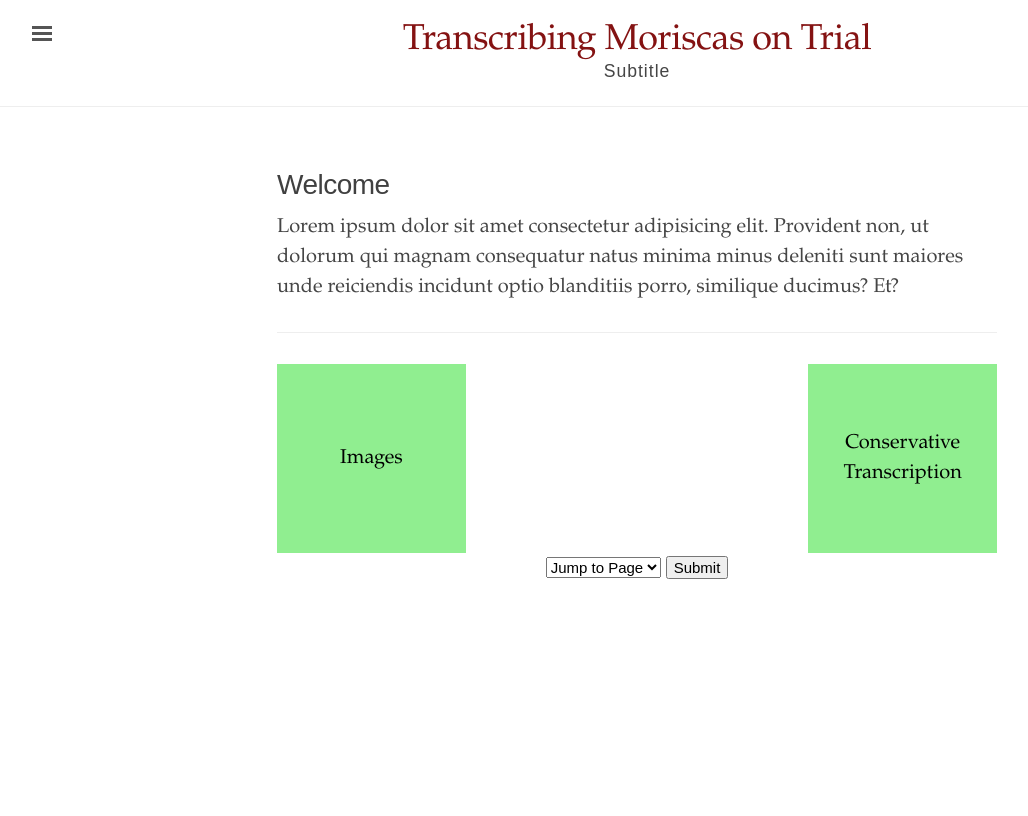
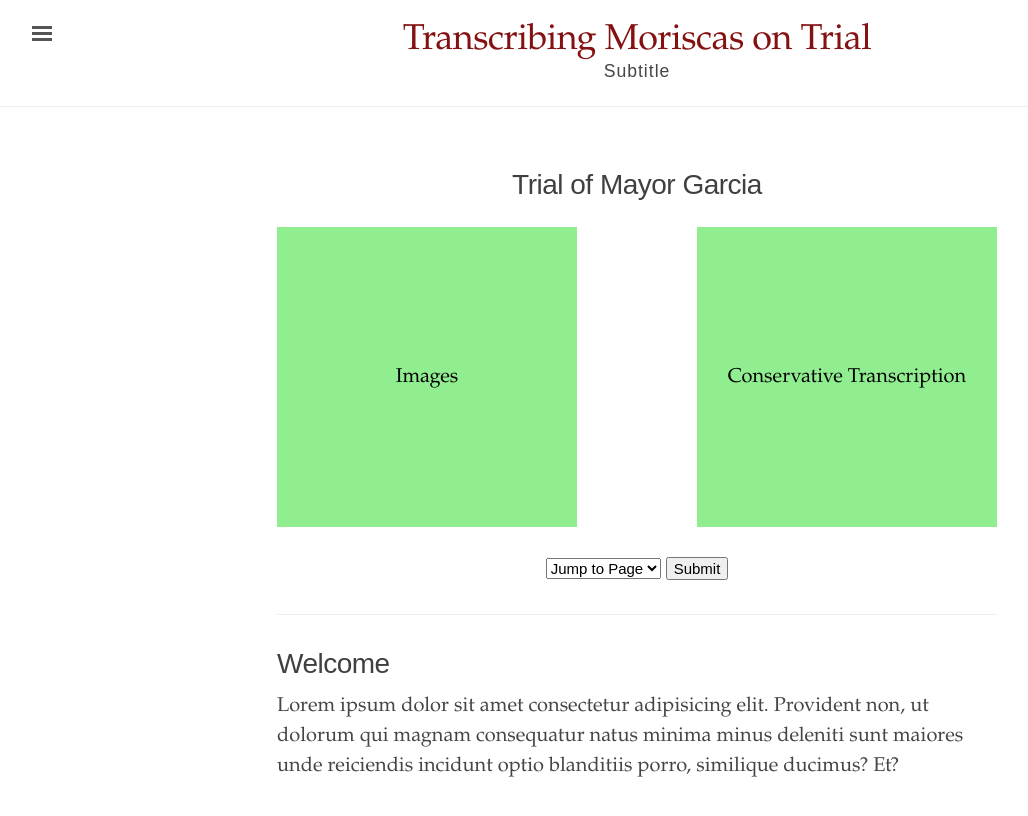
Before and after one commit to digbmc/moriscos-daimel, a Jekyll site: the page built from index.html, in a window 1280 px wide. Shown: the top 816 px of the page, without its empty margins (3-1031 px from the left). Built offline with Jekyll 4.4.1, drawn with Linux system fonts in a browser that asks for light colours.

Commit message:
Changed home page layout and added title.

```diff
--- a/_sass/_ed.scss
+++ b/_sass/_ed.scss
@@ -809,6 +809,12 @@ li.prose-indent {
 }
 
 /*Niko's edits*/
+
+.m_garcia_trial h1 {
+  text-align: center;
+  margin-bottom: 25px;
+}
+
 div.editions {
   display: flex;
   justify-content: space-between;
@@ -824,8 +830,8 @@ div.editions a {
   justify-content: center;
   align-items: center;
 
-  height: 9.44em;
-  width: 9.44em;
+  height: 15em;
+  width: 15em;
   background-color: lightgreen;
 }
 .box span {
@@ -839,4 +845,5 @@ div.editions a {
 
 #jump_pg, input[type = "button"] {
   font-size: 15px;
+  margin-top: 2em;
 }
--- a/index.html
+++ b/index.html
@@ -2,16 +2,9 @@
 layout: default
 title: Home
 ---
-<div class="introduction">
-  <h1>Welcome</h1>
 
-<p>
-  Lorem ipsum dolor sit amet consectetur adipisicing elit. Provident non, ut dolorum qui magnam consequatur natus minima minus deleniti sunt maiores unde reiciendis incidunt optio blanditiis porro, similique ducimus? Et?
-</p>
-</div>
-
-<hr>
-
+<div class="m_garcia_trial">
+  <h1>Trial of Mayor Garcia</h1>
   <div class="editions">
     <a href="/transcribing_moriscas/images/">
       <div class="box">
@@ -24,6 +17,7 @@ title: Home
       </div>
     </a>
   </div>
+</div>
 
 <!--
 const pages = [
@@ -35,6 +29,7 @@ const pages = [
 {% endfor %}
 ];
 -->
+
 <div class="jump_container">
   <select id="jump_pg">
     <option value="">Jump to Page</option>
@@ -58,6 +53,16 @@ const pages = [
   }
 </script>
 
+<hr>
+
+<div class="introduction">
+  <h1>Welcome</h1>
+
+<p>
+  Lorem ipsum dolor sit amet consectetur adipisicing elit. Provident non, ut dolorum qui magnam consequatur natus minima minus deleniti sunt maiores unde reiciendis incidunt optio blanditiis porro, similique ducimus? Et?
+</p>
+</div>
+
 <!--
 <div class="toc">
   <h2>sample texts</h2>
```
Lines whose indentation alone changed are shown as unchanged.
